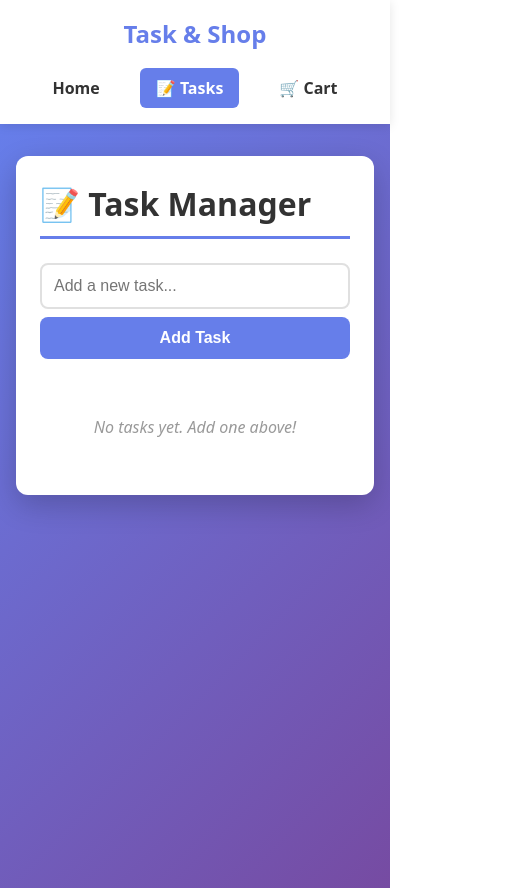
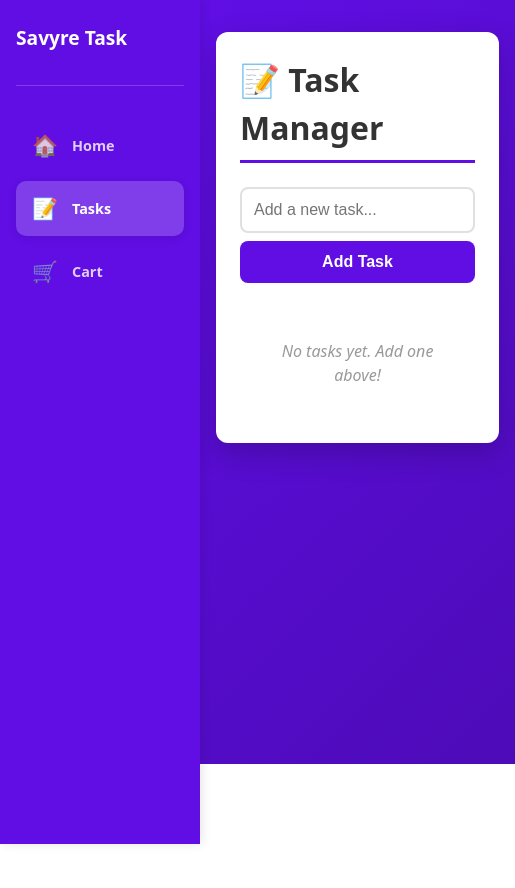
Before and after one commit to AshishBedi1/react-debug-challenge, a React (Vite) app: page /todos in a window 390 px wide. Shown: the whole page, 515 px wide, since content can reach past the window. After the commit the page ends 844 px from the top, so only its background shows below. Built offline with nearby package versions, Linux system fonts and the light colour scheme.

Commit message:
chnages color and navbar to sidebar

```diff
--- a/src/App.css
+++ b/src/App.css
@@ -4,6 +4,19 @@
 
 .app {
   min-height: 100vh;
+  display: flex;
+}
+
+.main-content {
+  flex: 1;
+  margin-left: 250px;
+  min-height: 100vh;
+}
+
+@media (max-width: 768px) {
+  .main-content {
+    margin-left: 200px;
+  }
 }
 
 .app-header {
@@ -43,7 +56,7 @@
   margin: 0 0 1.5rem 0;
   color: #333;
   font-size: 1.8rem;
-  border-bottom: 3px solid #667eea;
+  border-bottom: 3px solid #600EE4;
   padding-bottom: 0.5rem;
 }
 
@@ -66,7 +79,7 @@
 
 .todo-input:focus {
   outline: none;
-  border-color: #667eea;
+  border-color: #600EE4;
 }
 
 .filters {
@@ -87,14 +100,14 @@
 }
 
 .filter-btn:hover {
-  border-color: #667eea;
+  border-color: #600EE4;
   background: #f5f5f5;
 }
 
 .filter-btn.active {
-  background: #667eea;
+  background: #600EE4;
   color: white;
-  border-color: #667eea;
+  border-color: #600EE4;
 }
 
 .todo-list {
@@ -115,8 +128,8 @@
 }
 
 .todo-item:hover {
-  border-color: #667eea;
-  box-shadow: 0 2px 8px rgba(102, 126, 234, 0.2);
+  border-color: #600EE4;
+  box-shadow: 0 2px 8px rgba(96, 14, 228, 0.2);
 }
 
 .todo-item.completed {
@@ -158,7 +171,7 @@
 .edit-input {
   flex: 1;
   padding: 0.5rem;
-  border: 2px solid #667eea;
+  border: 2px solid #600EE4;
   border-radius: 6px;
   font-size: 1rem;
 }
@@ -193,7 +206,7 @@
 
 .cart-input:focus {
   outline: none;
-  border-color: #667eea;
+  border-color: #600EE4;
 }
 
 .quantity-input {
@@ -220,8 +233,8 @@
 }
 
 .cart-item:hover {
-  border-color: #667eea;
-  box-shadow: 0 2px 8px rgba(102, 126, 234, 0.2);
+  border-color: #600EE4;
+  box-shadow: 0 2px 8px rgba(96, 14, 228, 0.2);
 }
 
 .cart-item-info {
@@ -260,7 +273,7 @@
   text-align: right;
   font-weight: 700;
   font-size: 1.2rem;
-  color: #667eea;
+  color: #600EE4;
 }
 
 .cart-summary {
@@ -279,7 +292,7 @@
 .total-row {
   font-size: 1.3rem;
   font-weight: 700;
-  color: #667eea;
+  color: #600EE4;
   border-top: 2px solid #e0e0e0;
   padding-top: 1rem;
   margin-top: 0.5rem;
@@ -298,14 +311,14 @@
 }
 
 .btn-primary {
-  background: #667eea;
+  background: #600EE4;
   color: white;
 }
 
 .btn-primary:hover {
-  background: #5568d3;
+  background: #4d0bb8;
   transform: translateY(-2px);
-  box-shadow: 0 4px 12px rgba(102, 126, 234, 0.4);
+  box-shadow: 0 4px 12px rgba(96, 14, 228, 0.4);
 }
 
 .btn-edit {
@@ -362,7 +375,7 @@
 }
 
 .btn-quantity {
-  background: #667eea;
+  background: #600EE4;
   color: white;
   width: 35px;
   height: 35px;
@@ -375,7 +388,7 @@
 }
 
 .btn-quantity:hover {
-  background: #5568d3;
+  background: #4d0bb8;
 }
 
 /* ========== RESPONSIVE ========== */
--- a/src/App.jsx
+++ b/src/App.jsx
@@ -9,11 +9,13 @@ function App() {
   return (
     <div className="app">
       <Navigation />
-      <Routes>
-        <Route path="/" element={<HomePage />} />
-        <Route path="/todos" element={<TodoManager />} />
-        <Route path="/cart" element={<ShoppingCart />} />
-      </Routes>
+      <main className="main-content">
+        <Routes>
+          <Route path="/" element={<HomePage />} />
+          <Route path="/todos" element={<TodoManager />} />
+          <Route path="/cart" element={<ShoppingCart />} />
+        </Routes>
+      </main>
     </div>
   )
 }
--- a/src/components/HomePage.css
+++ b/src/components/HomePage.css
@@ -3,7 +3,7 @@
   padding: 3rem 1rem;
   max-width: 1400px;
   margin: 0 auto;
-  background: linear-gradient(135deg, #667eea 0%, #764ba2 100%);
+  background: linear-gradient(135deg, #600EE4 0%, #4d0bb8 100%);
 }
 
 .homepage-hero {
@@ -49,11 +49,11 @@
 }
 
 .todo-card {
-  border-top: 4px solid #667eea;
+  border-top: 4px solid #600EE4;
 }
 
 .cart-card {
-  border-top: 4px solid #764ba2;
+  border-top: 4px solid #4d0bb8;
 }
 
 .card-icon {
@@ -97,13 +97,13 @@
 .stat-value {
   font-size: 1.5rem;
   font-weight: 700;
-  color: #667eea;
+  color: #600EE4;
 }
 
 .card-button {
   margin-top: auto;
   padding: 1rem 2rem;
-  background: #667eea;
+  background: #600EE4;
   color: white;
   border: none;
   border-radius: 8px;
@@ -115,9 +115,9 @@
 }
 
 .card-button:hover {
-  background: #5568d3;
+  background: #4d0bb8;
   transform: translateY(-2px);
-  box-shadow: 0 4px 12px rgba(102, 126, 234, 0.4);
+  box-shadow: 0 4px 12px rgba(96, 14, 228, 0.4);
 }
 
 .homepage-features {
--- a/src/components/Navigation.css
+++ b/src/components/Navigation.css
@@ -1,63 +1,86 @@
-.navigation {
-  background: white;
-  box-shadow: 0 2px 10px rgba(0, 0, 0, 0.1);
-  position: sticky;
+.sidebar {
+  position: fixed;
+  left: 0;
   top: 0;
+  width: 250px;
+  height: 100vh;
+  background: #600EE4;
+  box-shadow: 2px 0 10px rgba(0, 0, 0, 0.1);
   z-index: 100;
+  overflow-y: auto;
 }
 
-.nav-container {
-  max-width: 1400px;
-  margin: 0 auto;
-  padding: 1rem 2rem;
+.sidebar-content {
+  padding: 2rem 1.5rem;
   display: flex;
-  justify-content: space-between;
-  align-items: center;
+  flex-direction: column;
+  gap: 2rem;
 }
 
-.nav-logo {
+.sidebar-logo {
   text-decoration: none;
+  padding-bottom: 2rem;
+  border-bottom: 1px solid rgba(255, 255, 255, 0.2);
 }
 
-.nav-logo h2 {
+.sidebar-logo h2 {
   margin: 0;
-  color: #667eea;
+  color: white;
   font-size: 1.5rem;
+  font-weight: 700;
 }
 
-.nav-links {
+.sidebar-nav {
   display: flex;
-  gap: 1.5rem;
+  flex-direction: column;
+  gap: 0.5rem;
 }
 
-.nav-link {
+.sidebar-link {
+  display: flex;
+  align-items: center;
+  gap: 1rem;
   text-decoration: none;
-  color: #333;
+  color: rgba(255, 255, 255, 0.8);
   font-weight: 600;
-  padding: 0.5rem 1rem;
-  border-radius: 6px;
+  padding: 1rem 1.25rem;
+  border-radius: 10px;
   transition: all 0.3s;
 }
 
-.nav-link:hover {
-  background: #f5f5f5;
-  color: #667eea;
+.sidebar-link:hover {
+  background: rgba(255, 255, 255, 0.1);
+  color: white;
+  transform: translateX(5px);
 }
 
-.nav-link.active {
-  background: #667eea;
+.sidebar-link.active {
+  background: rgba(255, 255, 255, 0.2);
   color: white;
+  box-shadow: 0 2px 8px rgba(0, 0, 0, 0.1);
+}
+
+.sidebar-icon {
+  font-size: 1.3rem;
+  width: 24px;
+  text-align: center;
 }
 
 @media (max-width: 768px) {
-  .nav-container {
-    padding: 1rem;
-    flex-direction: column;
-    gap: 1rem;
+  .sidebar {
+    width: 200px;
   }
 
-  .nav-links {
-    width: 100%;
-    justify-content: center;
+  .sidebar-content {
+    padding: 1.5rem 1rem;
+  }
+
+  .sidebar-logo h2 {
+    font-size: 1.2rem;
+  }
+
+  .sidebar-link {
+    padding: 0.75rem 1rem;
+    font-size: 0.9rem;
   }
 }
--- a/src/components/Navigation.jsx
+++ b/src/components/Navigation.jsx
@@ -5,33 +5,36 @@ function Navigation() {
   const location = useLocation()
 
   return (
-    <nav className="navigation">
-      <div className="nav-container">
-        <Link to="/" className="nav-logo">
-          <h2>Task & Shop</h2>
+    <aside className="sidebar">
+      <div className="sidebar-content">
+        <Link to="/" className="sidebar-logo">
+          <h2>Savyre Task</h2>
         </Link>
-        <div className="nav-links">
+        <nav className="sidebar-nav">
           <Link
             to="/"
-            className={`nav-link ${location.pathname === '/' ? 'active' : ''}`}
+            className={`sidebar-link ${location.pathname === '/' ? 'active' : ''}`}
           >
-            Home
+            <span className="sidebar-icon">🏠</span>
+            <span>Home</span>
           </Link>
           <Link
             to="/todos"
-            className={`nav-link ${location.pathname === '/todos' ? 'active' : ''}`}
+            className={`sidebar-link ${location.pathname === '/todos' ? 'active' : ''}`}
           >
-            📝 Tasks
+            <span className="sidebar-icon">📝</span>
+            <span>Tasks</span>
           </Link>
           <Link
             to="/cart"
-            className={`nav-link ${location.pathname === '/cart' ? 'active' : ''}`}
+            className={`sidebar-link ${location.pathname === '/cart' ? 'active' : ''}`}
           >
-            🛒 Cart
+            <span className="sidebar-icon">🛒</span>
+            <span>Cart</span>
           </Link>
-        </div>
+        </nav>
       </div>
-    </nav>
+    </aside>
   )
 }
 
--- a/src/components/ShoppingCart.css
+++ b/src/components/ShoppingCart.css
@@ -1,7 +1,7 @@
 .shopping-cart {
   min-height: calc(100vh - 80px);
   padding: 2rem 1rem;
-  background: linear-gradient(135deg, #667eea 0%, #764ba2 100%);
+  background: linear-gradient(135deg, #600EE4 0%, #4d0bb8 100%);
 }
 
 .cart-container {
@@ -17,7 +17,7 @@
   margin: 0 0 1.5rem 0;
   color: #333;
   font-size: 2rem;
-  border-bottom: 3px solid #764ba2;
+  border-bottom: 3px solid #600EE4;
   padding-bottom: 0.5rem;
 }
 
@@ -38,7 +38,7 @@
 
 .cart-input:focus {
   outline: none;
-  border-color: #764ba2;
+  border-color: #600EE4;
 }
 
 .quantity-input {
@@ -65,8 +65,8 @@
 }
 
 .cart-item:hover {
-  border-color: #764ba2;
-  box-shadow: 0 2px 8px rgba(118, 75, 162, 0.2);
+  border-color: #600EE4;
+  box-shadow: 0 2px 8px rgba(96, 14, 228, 0.2);
 }
 
 .cart-item-info {
@@ -105,7 +105,7 @@
   text-align: right;
   font-weight: 700;
   font-size: 1.2rem;
-  color: #764ba2;
+  color: #600EE4;
 }
 
 .cart-summary {
@@ -124,7 +124,7 @@
 .total-row {
   font-size: 1.3rem;
   font-weight: 700;
-  color: #764ba2;
+  color: #600EE4;
   border-top: 2px solid #e0e0e0;
   padding-top: 1rem;
   margin-top: 0.5rem;
@@ -148,14 +148,14 @@
 }
 
 .btn-primary {
-  background: #667eea;
+  background: #600EE4;
   color: white;
 }
 
 .btn-primary:hover {
-  background: #5568d3;
+  background: #4d0bb8;
   transform: translateY(-2px);
-  box-shadow: 0 4px 12px rgba(102, 126, 234, 0.4);
+  box-shadow: 0 4px 12px rgba(96, 14, 228, 0.4);
 }
 
 .btn-delete {
@@ -179,7 +179,7 @@
 }
 
 .btn-quantity {
-  background: #667eea;
+  background: #600EE4;
   color: white;
   width: 35px;
   height: 35px;
@@ -192,7 +192,7 @@
 }
 
 .btn-quantity:hover {
-  background: #5568d3;
+  background: #4d0bb8;
 }
 
 @media (max-width: 768px) {
--- a/src/components/TodoManager.css
+++ b/src/components/TodoManager.css
@@ -1,7 +1,7 @@
 .todo-manager {
   min-height: calc(100vh - 80px);
   padding: 2rem 1rem;
-  background: linear-gradient(135deg, #667eea 0%, #764ba2 100%);
+  background: linear-gradient(135deg, #600EE4 0%, #4d0bb8 100%);
 }
 
 .todo-container {
@@ -17,7 +17,7 @@
   margin: 0 0 1.5rem 0;
   color: #333;
   font-size: 2rem;
-  border-bottom: 3px solid #667eea;
+  border-bottom: 3px solid #600EE4;
   padding-bottom: 0.5rem;
 }
 
@@ -38,7 +38,7 @@
 
 .todo-input:focus {
   outline: none;
-  border-color: #667eea;
+  border-color: #600EE4;
 }
 
 .filters {
@@ -59,14 +59,14 @@
 }
 
 .filter-btn:hover {
-  border-color: #667eea;
+  border-color: #600EE4;
   background: #f5f5f5;
 }
 
 .filter-btn.active {
-  background: #667eea;
+  background: #600EE4;
   color: white;
-  border-color: #667eea;
+  border-color: #600EE4;
 }
 
 .todo-list {
@@ -87,8 +87,8 @@
 }
 
 .todo-item:hover {
-  border-color: #667eea;
-  box-shadow: 0 2px 8px rgba(102, 126, 234, 0.2);
+  border-color: #600EE4;
+  box-shadow: 0 2px 8px rgba(96, 14, 228, 0.2);
 }
 
 .todo-item.completed {
@@ -157,14 +157,14 @@
 }
 
 .btn-primary {
-  background: #667eea;
+  background: #600EE4;
   color: white;
 }
 
 .btn-primary:hover {
-  background: #5568d3;
+  background: #4d0bb8;
   transform: translateY(-2px);
-  box-shadow: 0 4px 12px rgba(102, 126, 234, 0.4);
+  box-shadow: 0 4px 12px rgba(96, 14, 228, 0.4);
 }
 
 .btn-edit {
```
